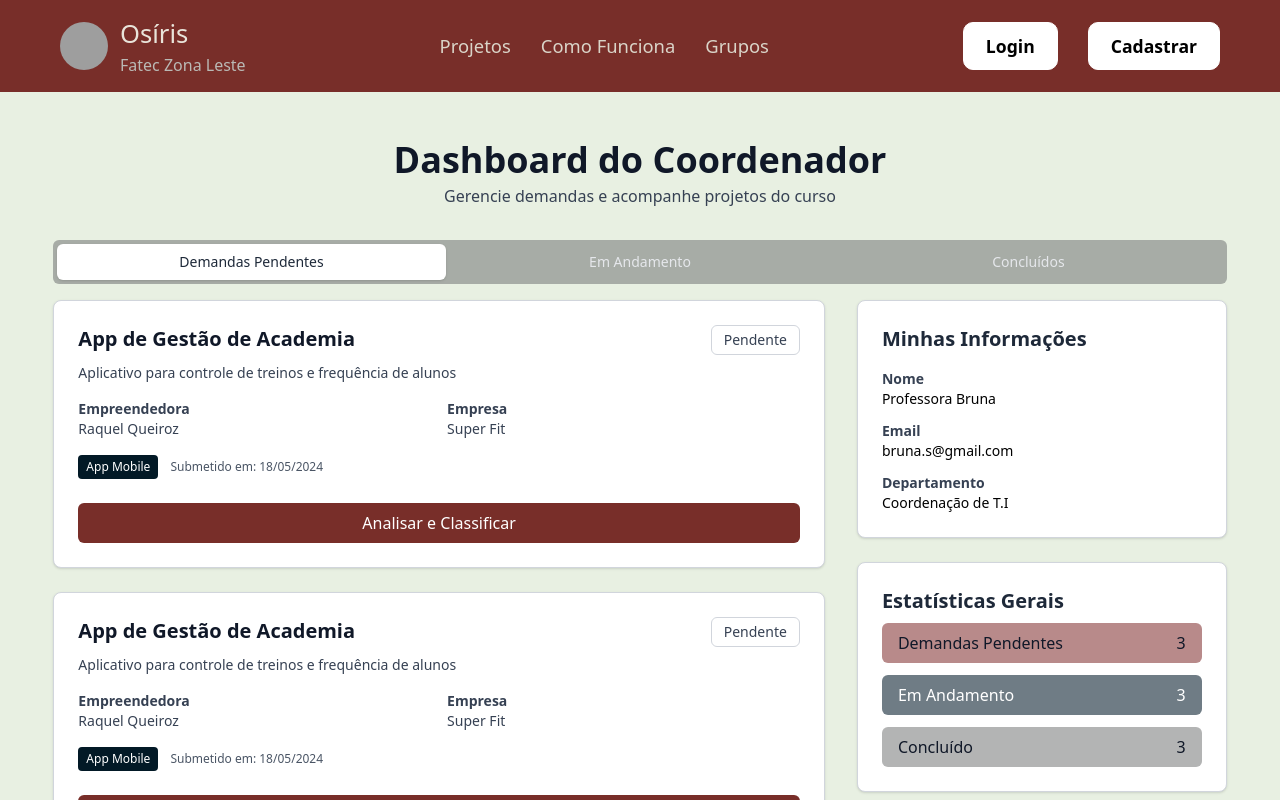
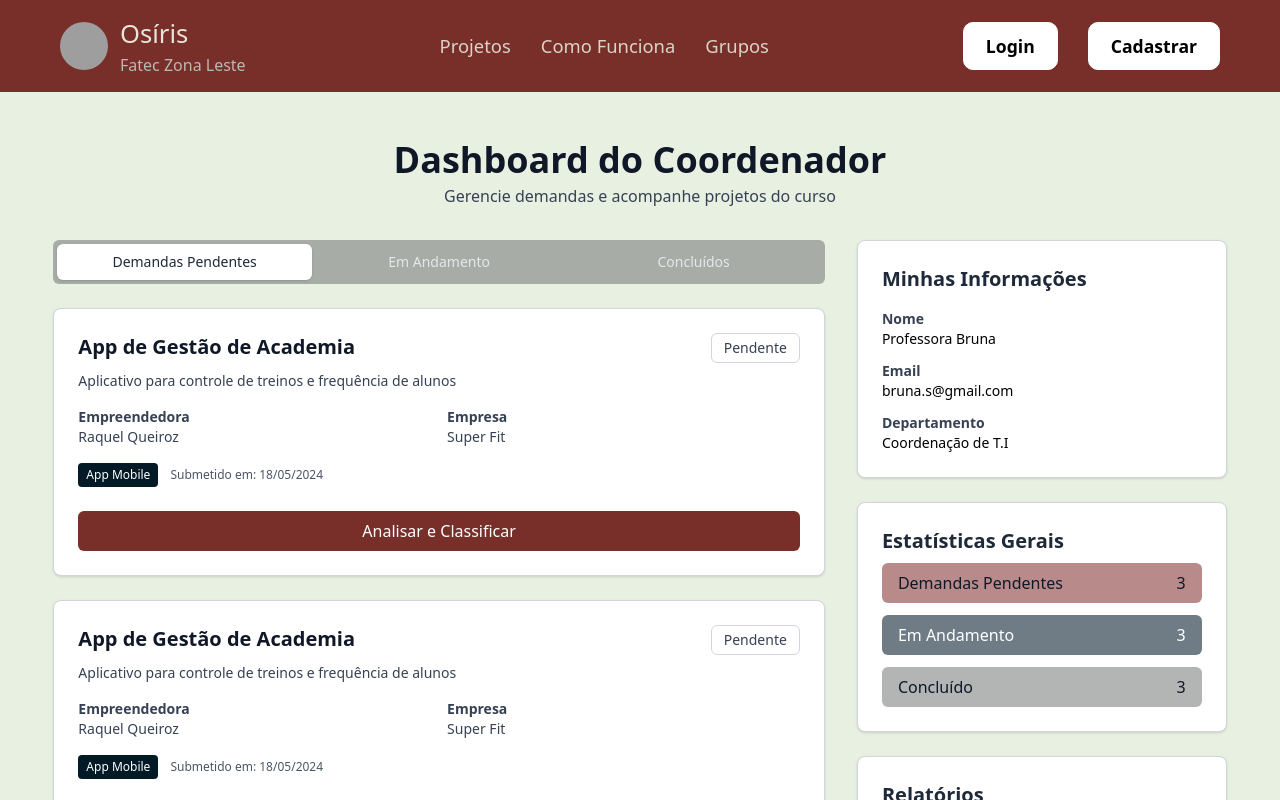
Before and after one commit to Infinito-1/osiris-react, a React (Vite) app: page /coordenador in a window 1280 px wide. Shown: the top 800 px of the page. Built offline with nearby package versions, Linux system fonts and the light colour scheme; grey boxes are pictures that could not be loaded.

Commit message:
arrumando formatação do tab de navegação do coordenador

```diff
--- a/src/pages/usuarios/Coordenador.tsx
+++ b/src/pages/usuarios/Coordenador.tsx
@@ -136,12 +136,13 @@ export default function DashboardCoordenador() {
           Gerencie demandas e acompanhe projetos do curso
         </p>
 
-        <div className="lg:col-span-2">
+        {/* <div className="lg:col-span-2">
           <TabsNavegacao />
-        </div>
+        </div> */}
 
         <div className="grid grid-cols-1 lg:grid-cols-3 gap-8 mt-4">
           <div className="lg:col-span-2 space-y-6">
+            <TabsNavegacao />
             <CardDemanda />
             <CardDemanda />
             <CardDemanda />
```
